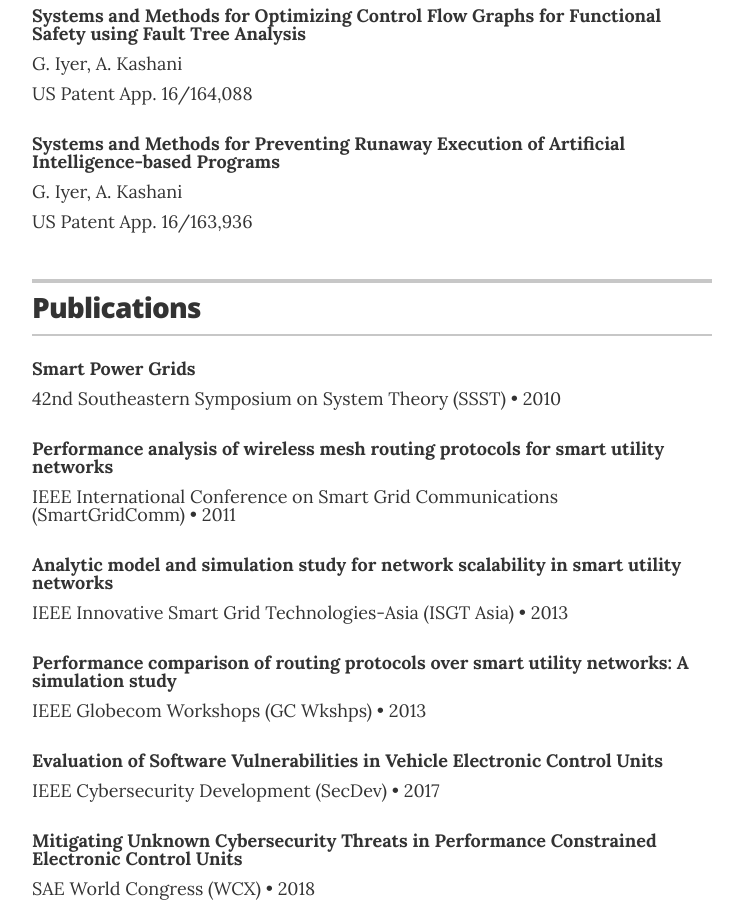
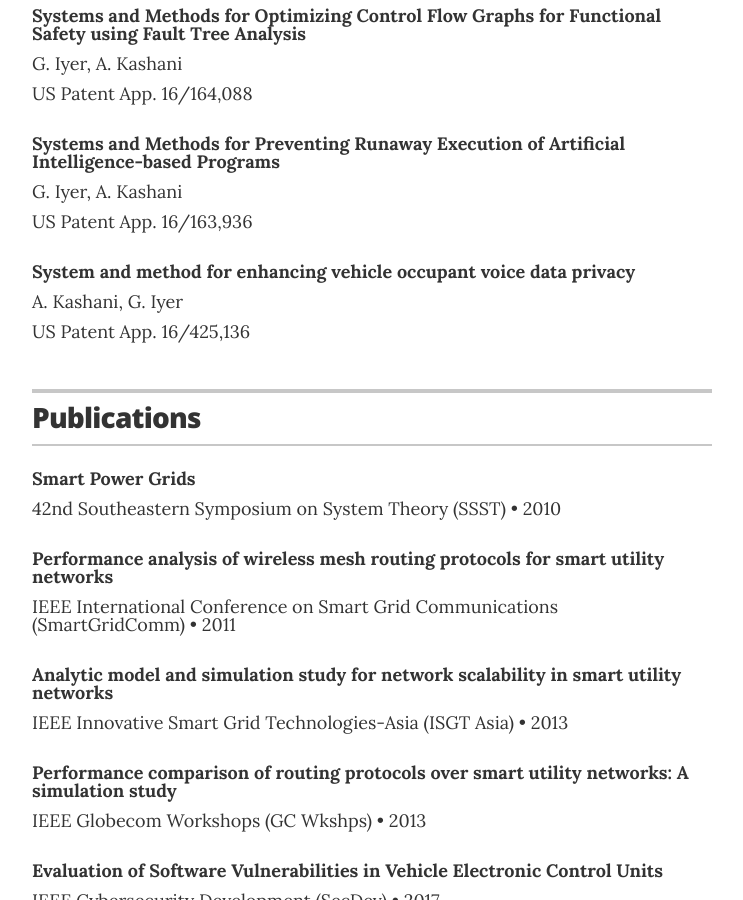
Before and after one commit to iyergkris/iyergkris.github.io, a Jekyll site: the page built from index.html, in a window 1280 px wide and 900 px high, scrolled down 2361 px. Shown: the whole window, without its empty margins (268-1011 px from the left). Built offline with Jekyll 4.4.1, drawn with Linux system fonts in a browser that asks for light colours.

Commit message:
Patents update

```diff
--- a/_data/patents.yml
+++ b/_data/patents.yml
@@ -26,3 +26,7 @@
 - title: Systems and Methods for Preventing Runaway Execution of Artificial Intelligence-based Programs
   inventors: G. Iyer, A. Kashani
   number: US Patent App. 16/163,936
+
+- title: System and method for enhancing vehicle occupant voice data privacy
+  inventors: A. Kashani, G. Iyer
+  number: US Patent App. 16/425,136
```
